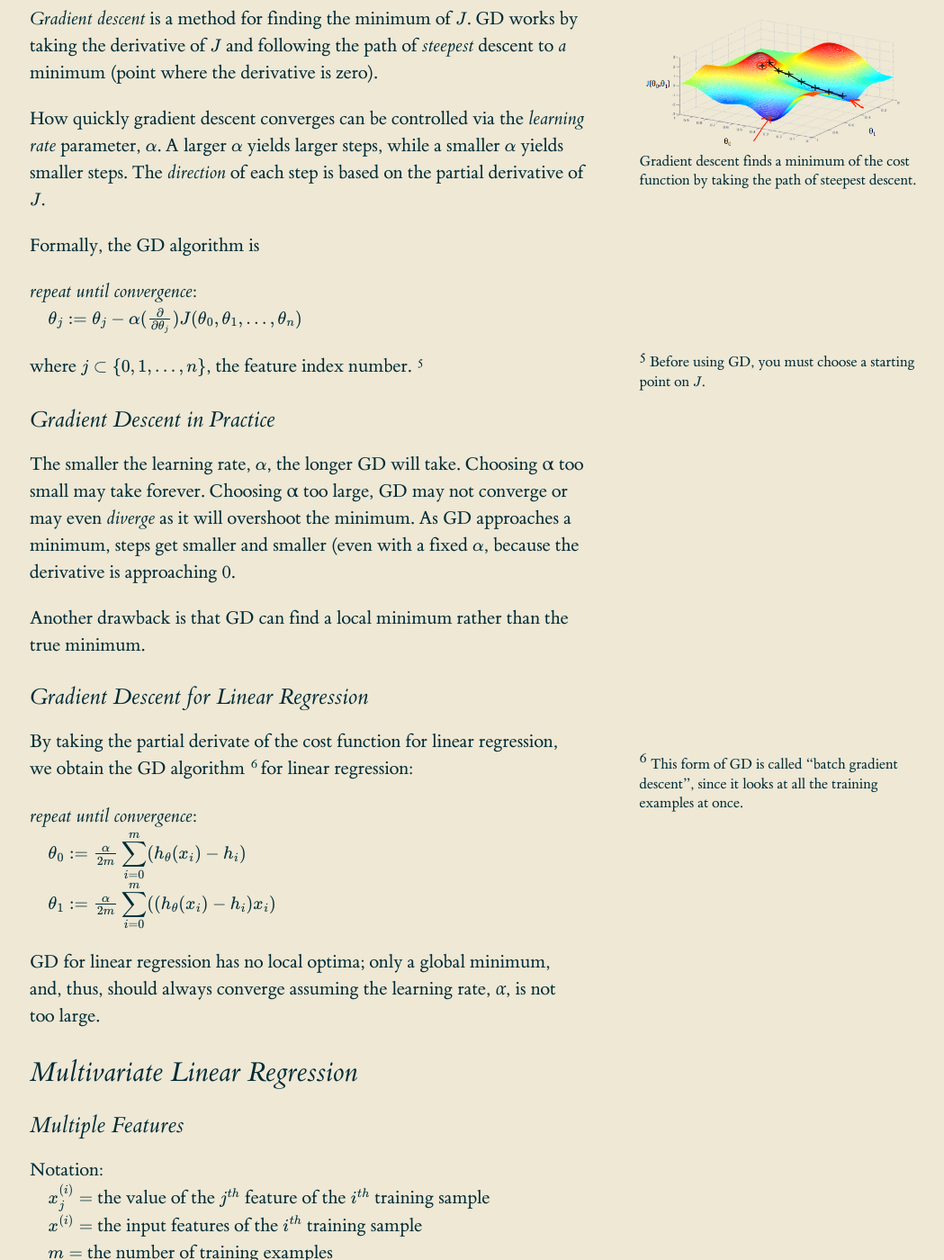
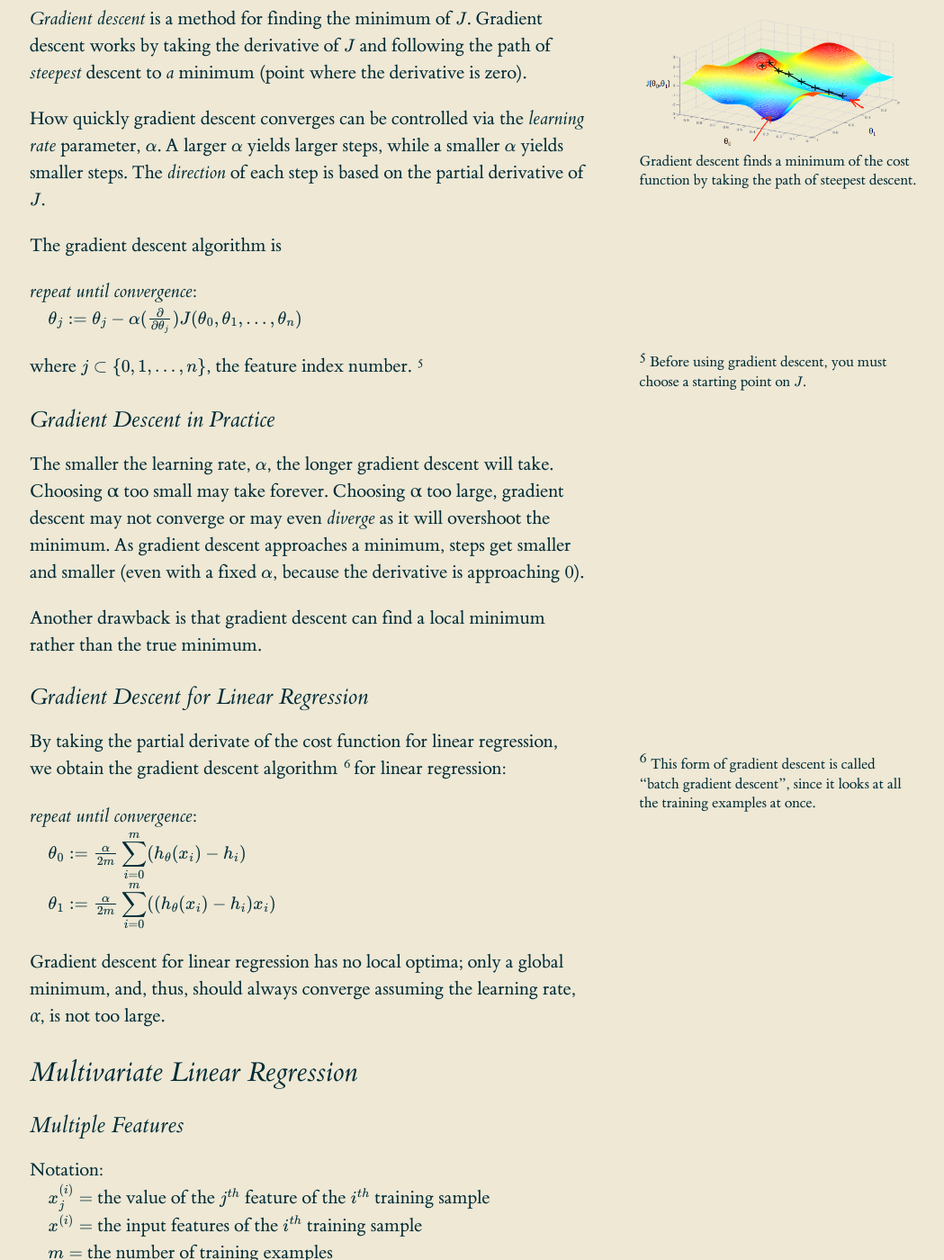
Before and after one commit to dempe/dempe.github.io, a Jekyll site: the page built from _posts/2017-11-23-machine-learning-notes.md, in a window 1280 px wide and 1400 px high, scrolled down 2538 px. Shown: the whole window at 90% size, without its empty margins (127-1176 px from the left). Built offline with Jekyll 4.4.1, drawn with Linux system fonts in a browser that asks for light colours; formulas are drawn with MathJax 3; some of the changed text lies outside the part shown.

Commit message:
reformat

```diff
--- a/_posts/2017-11-23-machine-learning-notes.md
+++ b/_posts/2017-11-23-machine-learning-notes.md
@@ -90,11 +90,11 @@ We now have _two_ tools in our toolbelt: __1.__ an hypothesis function, \\(h\\),
    alt='Image of gradient descent in action.'
 %}
 
-_Gradient descent_ is a method for finding the minimum of \\(J\\). GD works by taking the derivative of \\(J\\) and following the path of _steepest_ descent to _a_ minimum (point where the derivative is zero).
+_Gradient descent_ is a method for finding the minimum of \\(J\\). Gradient descent works by taking the derivative of \\(J\\) and following the path of _steepest_ descent to _a_ minimum (point where the derivative is zero).
 
 How quickly gradient descent converges can be controlled via the _learning rate_ parameter, \\(α\\). A larger \\(α\\) yields larger steps, while a smaller \\(α\\) yields smaller steps. The _direction_ of each step is based on the partial derivative of \\(J\\).
 
-Formally, the GD algorithm is
+The gradient descent algorithm is
 
 _repeat until convergence_:
 <br/>&nbsp;&nbsp;&nbsp;&nbsp;\\(θ_{j} := θ_{j} - α(\frac{∂}{∂θ_{j}})J(θ_{0}, θ_{1}, ..., θ_{n})\\)
@@ -102,24 +102,24 @@ _repeat until convergence_:
 where \\(j ⊂ \\{0, 1, ..., n\\}\\), the feature index number.
 {% include side_note.html
    id="gd2"
-   note="Before using GD, you must choose a starting point on \\(J\\)."
+   note="Before using gradient descent, you must choose a starting point on \\(J\\)."
 %}
 
 ### Gradient Descent in Practice
-The smaller the learning rate, \\(α\\), the longer GD will take. Choosing α too small may take forever. Choosing α too large, GD may not converge or may even _diverge_ as it will overshoot the minimum. As GD approaches a minimum, steps get smaller and smaller (even with a fixed \\(α\\), because the derivative is approaching 0.
+The smaller the learning rate, \\(α\\), the longer gradient descent will take. Choosing α too small may take forever. Choosing α too large, gradient descent may not converge or may even _diverge_ as it will overshoot the minimum. As gradient descent approaches a minimum, steps get smaller and smaller (even with a fixed \\(α\\), because the derivative is approaching 0).
 
-Another drawback is that GD can find a local minimum rather than the true minimum.
+Another drawback is that gradient descent can find a local minimum rather than the true minimum.
 
 ### Gradient Descent for Linear Regression
-By taking the partial derivate of the cost function for linear regression, we obtain the GD algorithm  {% include side_note.html
+By taking the partial derivate of the cost function for linear regression, we obtain the gradient descent algorithm  {% include side_note.html
      id="gd3"
-     note='This form of GD is called "batch gradient descent", since it looks at all the training examples at once.'%} for linear regression:
+     note='This form of gradient descent is called "batch gradient descent", since it looks at all the training examples at once.'%} for linear regression:
 
 _repeat until convergence_:
 <br/>&nbsp;&nbsp;&nbsp;&nbsp;\\(θ_{0} := \frac{α}{2m}\displaystyle\sum_{i=0}^{m}(h_{θ}(x_{i}) - h_{i})\\)
 <br/>&nbsp;&nbsp;&nbsp;&nbsp;\\(θ_{1} := \frac{α}{2m}\displaystyle\sum_{i=0}^{m}((h_{θ}(x_{i}) - h_{i})x_{i})\\)
 
-GD for linear regression has no local optima; only a global minimum, and, thus, should always converge assuming the learning rate, _α_, is not too large.
+Gradient descent for linear regression has no local optima; only a global minimum, and, thus, should always converge assuming the learning rate, _α_, is not too large.
 
 ## Multivariate Linear Regression
 
```
Also changed, not shown: other parts of _posts/2017-11-23-machine-learning-notes.md (+1 -1 lines).
